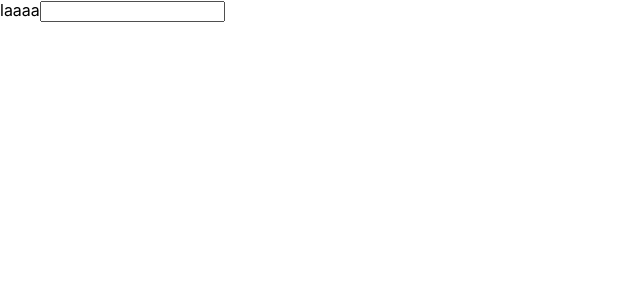
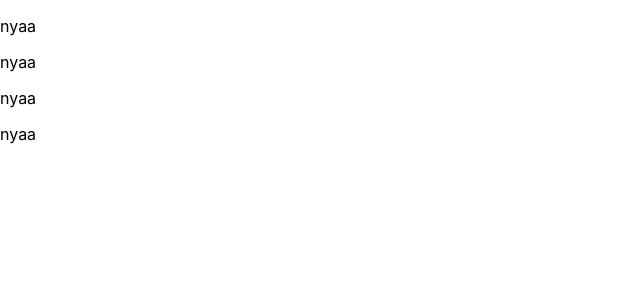
Before and after one commit to modeverv/udemy-react-redux-20191110, a React (Create React App) app: page / in a window 1280 px wide. Shown: the top 300 px of the page, without its empty margins (0-640 px from the left). Built offline with nearby package versions, Linux system fonts and the light colour scheme.

Commit message:
create class component and functional

```diff
--- a/src/App.js
+++ b/src/App.js
@@ -1,6 +1,6 @@
 import React, {Component} from 'react'
 
-
+/*
 class App extends Component {
   render(){
     //return <div>Hello world</div>;
@@ -24,5 +24,18 @@ class App extends Component {
     return dom5
   }
 }
+*/
+const App = () => {
+//  return <div>!!!!</div>
+  return <div>
+  <Cat/>
+  <Cat/>
+  <Cat/>
+  <Cat/>
+  </div>
+}
 
+const Cat = () => {
+  return <p>nyaa</p>
+}
 export default App;
```
